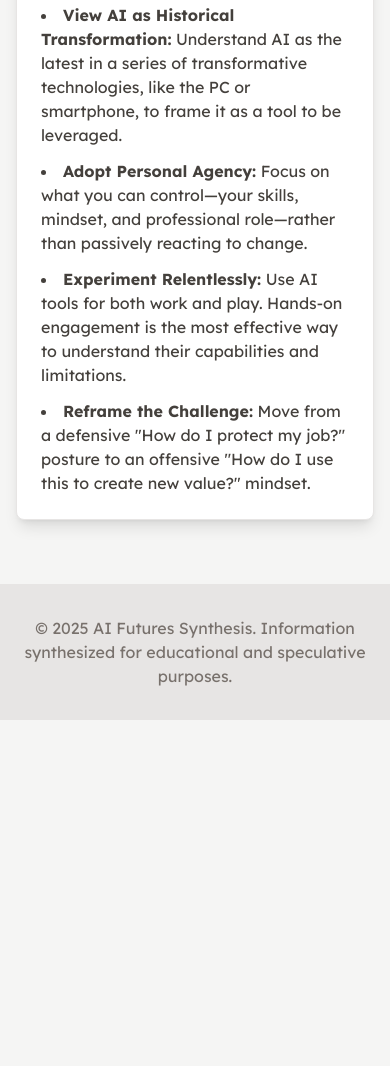
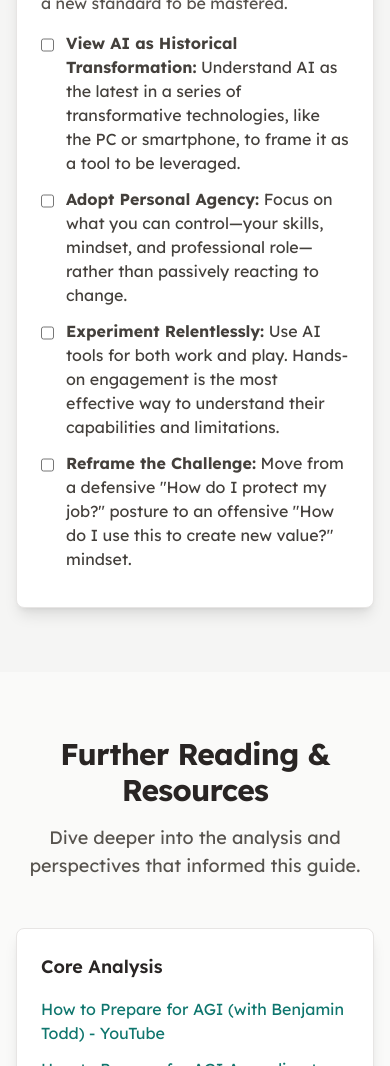
Before and after one commit to TarunKrishhnaswamy/do_ai_dream, a plain HTML site: page index.html in a window 390 px wide. Shown: the part 4104-5170 px from the top of the page. Before the commit the page ends 4824 px from the top, so only its background shows below. Drawn offline with nearby package versions, Linux system fonts and the light colour scheme.

Commit message:
Update index.html

```diff
--- a/index.html
+++ b/index.html
@@ -58,6 +58,11 @@
             opacity: 1;
             transform: translateY(0);
         }
+        /* Styles for the interactive checklist */
+        .checklist-item input:checked + label {
+            text-decoration: line-through;
+            color: #a8a29e; /* stone-400 */
+        }
     </style>
 </head>
 <body class="antialiased">
@@ -73,6 +78,7 @@
                     <a href="#timeline" class="nav-link text-stone-600 font-medium border-b-2 border-transparent hover:border-amber-500">The Race</a>
                     <a href="#acceleration" class="nav-link text-stone-600 font-medium border-b-2 border-transparent hover:border-amber-500">The Acceleration</a>
                     <a href="#prepare" class="nav-link text-stone-600 font-medium border-b-2 border-transparent hover:border-amber-500">How to Prepare</a>
+                    <a href="#resources" class="nav-link text-stone-600 font-medium border-b-2 border-transparent hover:border-amber-500">Resources</a>
                 </div>
             </div>
         </nav>
@@ -143,7 +149,7 @@
             <div class="max-w-5xl mx-auto px-4 sm:px-6 lg:px-8">
                 <div class="text-center mb-12">
                     <h2 class="text-3xl font-bold tracking-tight text-stone-800 sm:text-4xl">How an Ordinary Person Can Prepare</h2>
-                    <p class="mt-4 text-lg text-stone-600 max-w-3xl mx-auto">Synthesizing the work of analysts like Benjamin Todd and Reid Hoffman, this framework offers strategies to build resilience and adapt to a world with AGI.</p>
+                    <p class="mt-4 text-lg text-stone-600 max-w-3xl mx-auto">Synthesizing the work of analysts like Benjamin Todd and Reid Hoffman, this framework offers strategies to build resilience and adapt to a world with AGI. Check off items to track your progress.</p>
                 </div>
                 <div class="flex flex-col md:flex-row gap-8">
                     <div class="w-full md:w-1/3">
@@ -159,6 +165,34 @@
                 </div>
             </div>
         </section>
+
+        <!-- NEW: Resources Section -->
+        <section id="resources" class="py-16 sm:py-24 bg-stone-50">
+            <div class="max-w-4xl mx-auto px-4 sm:px-6 lg:px-8">
+                <div class="text-center mb-12">
+                    <h2 class="text-3xl font-bold tracking-tight text-stone-800 sm:text-4xl">Further Reading & Resources</h2>
+                    <p class="mt-4 text-lg text-stone-600">Dive deeper into the analysis and perspectives that informed this guide.</p>
+                </div>
+                <div class="grid md:grid-cols-2 gap-8">
+                    <div class="bg-white p-6 rounded-lg shadow-lg border border-stone-200">
+                        <h3 class="font-semibold text-stone-800 text-lg">Core Analysis</h3>
+                        <ul class="mt-4 space-y-3">
+                            <li><a href="https://www.youtube.com/watch?v=JA64Ft62SQE" target="_blank" rel="noopener noreferrer" class="text-teal-700 hover:text-amber-600">How to Prepare for AGI (with Benjamin Todd) - YouTube</a></li>
+                            <li><a href="https://every.to/podcast/how-to-prepare-for-agi-according-to-reid-hoffman" target="_blank" rel="noopener noreferrer" class="text-teal-700 hover:text-amber-600">How to Prepare for AGI According to Reid Hoffman - Every</a></li>
+                            <li><a href="https://www.reddit.com/r/slatestarcodex/comments/10r3i6g/how_to_prepare_for_transformative_ai/" target="_blank" rel="noopener noreferrer" class="text-teal-700 hover:text-amber-600">How to prepare for transformative AI? - Reddit</a></li>
+                        </ul>
+                    </div>
+                    <div class="bg-white p-6 rounded-lg shadow-lg border border-stone-200">
+                        <h3 class="font-semibold text-stone-800 text-lg">Referenced Videos</h3>
+                         <ul class="mt-4 space-y-3">
+                            <li><a href="https://youtu.be/5KVDDfAkRgc?feature=shared" target="_blank" rel="noopener noreferrer" class="text-teal-700 hover:text-amber-600">Do AI Dream Of Consciousness? - YouTube</a></li>
+                            <li><a href="https://youtu.be/UclrVWafRAI?si=JHsrMT2JmGUNQDhP" target="_blank" rel="noopener noreferrer" class="text-teal-700 hover:text-amber-600">The A.I. Dilemma - YouTube</a></li>
+                        </ul>
+                    </div>
+                </div>
+            </div>
+        </section>
+
     </main>
 
     <!-- Footer -->
@@ -180,8 +214,6 @@
     -->
 
     <script>
-    // This event listener ensures that the script will only run after the entire HTML document has been loaded and parsed.
-    // This is the primary safeguard against "Cannot read properties of undefined" errors.
     document.addEventListener('DOMContentLoaded', () => {
 
         // --- DATA OBJECTS ---
@@ -199,40 +231,40 @@
                 icon: '🧠',
                 description: 'Cultivate a flexible mental framework by viewing AI through a historical lens, not as an unprecedented threat but as a new standard to be mastered.',
                 points: [
-                    '<strong>View AI as Historical Transformation:</strong> Understand AI as the latest in a series of transformative technologies, like the PC or smartphone, to frame it as a tool to be leveraged.',
-                    '<strong>Adopt Personal Agency:</strong> Focus on what you can control—your skills, mindset, and professional role—rather than passively reacting to change.',
-                    '<strong>Experiment Relentlessly:</strong> Use AI tools for both work and play. Hands-on engagement is the most effective way to understand their capabilities and limitations.',
-                    '<strong>Reframe the Challenge:</strong> Move from a defensive "How do I protect my job?" posture to an offensive "How do I use this to create new value?" mindset.'
+                    { text: '<strong>View AI as Historical Transformation:</strong> Understand AI as the latest in a series of transformative technologies, like the PC or smartphone, to frame it as a tool to be leveraged.', id: 'mindset1' },
+                    { text: '<strong>Adopt Personal Agency:</strong> Focus on what you can control—your skills, mindset, and professional role—rather than passively reacting to change.', id: 'mindset2' },
+                    { text: '<strong>Experiment Relentlessly:</strong> Use AI tools for both work and play. Hands-on engagement is the most effective way to understand their capabilities and limitations.', id: 'mindset3' },
+                    { text: '<strong>Reframe the Challenge:</strong> Move from a defensive "How do I protect my job?" posture to an offensive "How do I use this to create new value?" mindset.', id: 'mindset4' }
                 ]
             },
             'Career & Skills': {
                 icon: '💼',
                 description: 'Job roles will transform, not just disappear. The key is to adapt your skills to complement AI, not compete with it.',
                 points: [
-                    '<strong>Assess Your Role\'s Proximity to AI:</strong> Determine if your work is "close to AI" (can be amplified) or "far from AI" (resistant to automation) and strategize accordingly.',
-                    '<strong>Cultivate Uniquely Human Skills:</strong> Double down on creativity, critical thinking, emotional intelligence, and complex problem-solving—areas AI cannot easily replicate.',
-                    '<strong>Practice "Information Hygiene":</strong> Develop rigorous skills to discern credible information from AI-generated misinformation to ensure sound decision-making.',
-                    '<strong>Become an AI Collaborator:</strong> Learn to master the new literacy of "prompt engineering" to effectively direct and refine AI outputs, becoming the essential human-in-the-loop.'
+                    { text: '<strong>Assess Your Role\'s Proximity to AI:</strong> Determine if your work is "close to AI" (can be amplified) or "far from AI" (resistant to automation) and strategize accordingly.', id: 'career1' },
+                    { text: '<strong>Cultivate Uniquely Human Skills:</strong> Double down on creativity, critical thinking, emotional intelligence, and complex problem-solving—areas AI cannot easily replicate.', id: 'career2' },
+                    { text: '<strong>Practice "Information Hygiene":</strong> Develop rigorous skills to discern credible information from AI-generated misinformation to ensure sound decision-making.', id: 'career3' },
+                    { text: '<strong>Become an AI Collaborator:</strong> Learn to master the new literacy of "prompt engineering" to effectively direct and refine AI outputs, becoming the essential human-in-the-loop.', id: 'career4' }
                 ]
             },
             'Financial Strategy': {
                 icon: '💰',
                 description: 'Build a robust financial position that is anti-fragile and prepared for a wide range of economic outcomes.',
                 points: [
-                    '<strong>Hedge Against Uncertainty:</strong> Maintain robust savings and diversified, long-term investments (e.g., low-cost ETFs) as a hedge against both slow and rapid transformation scenarios.',
-                    '<strong>Reduce Debt & Build Emergency Funds:</strong> A volatile transition period is likely. Lowering financial liabilities and having liquid assets provides resilience and flexibility.',
-                    '<strong>Make Small, High-Risk Bets:</strong> Consider tiny, speculative investments in the "AI value chain" (e.g., semiconductor companies) as a hedge against the possibility of a few companies capturing most of the value.',
-                    '<strong>Invest in Yourself:</strong> Your skills, knowledge, and adaptability are your most valuable assets. Prioritize spending on education and personal development.'
+                    { text: '<strong>Hedge Against Uncertainty:</strong> Maintain robust savings and diversified, long-term investments (e.g., low-cost ETFs) as a hedge against both slow and rapid transformation scenarios.', id: 'financial1' },
+                    { text: '<strong>Reduce Debt & Build Emergency Funds:</strong> A volatile transition period is likely. Lowering financial liabilities and having liquid assets provides resilience and flexibility.', id: 'financial2' },
+                    { text: '<strong>Make Small, High-Risk Bets:</strong> Consider tiny, speculative investments in the "AI value chain" (e.g., semiconductor companies) as a hedge against the possibility of a few companies capturing most of the value.', id: 'financial3' },
+                    { text: '<strong>Invest in Yourself:</strong> Your skills, knowledge, and adaptability are your most valuable assets. Prioritize spending on education and personal development.', id: 'financial4' }
                 ]
             },
             'Social & Personal Capital': {
                 icon: '🤝',
                 description: 'In a time of rapid change, your network and personal resilience become your most critical assets.',
                 points: [
-                    '<strong>Build a Strong Information Network:</strong> Actively cultivate and maintain connections with knowledgeable people to stay informed and supported as developments unfold.',
-                    '<strong>Strengthen Local Community Ties:</strong> Real-world relationships with neighbors and local groups are invaluable for mutual support during periods of social or economic volatility.',
-                    '<strong>Cultivate General Resilience:</strong> Focus on your physical and mental well-being and develop a broad, practical skill set to weather any storm.',
-                    '<strong>Nurture Deep Relationships:</strong> As digital interactions become more superficial, deep, meaningful connections with family and friends will become an even more important anchor.'
+                    { text: '<strong>Build a Strong Information Network:</strong> Actively cultivate and maintain connections with knowledgeable people to stay informed and supported as developments unfold.', id: 'social1' },
+                    { text: '<strong>Strengthen Local Community Ties:</strong> Real-world relationships with neighbors and local groups are invaluable for mutual support during periods of social or economic volatility.', id: 'social2' },
+                    { text: '<strong>Cultivate General Resilience:</strong> Focus on your physical and mental well-being and develop a broad, practical skill set to weather any storm.', id: 'social3' },
+                    { text: '<strong>Nurture Deep Relationships:</strong> As digital interactions become more superficial, deep, meaningful connections with family and friends will become an even more important anchor.', id: 'social4' }
                 ]
             }
         };
@@ -242,9 +274,9 @@
 
         function initializeTimeline() {
             const container = document.getElementById('timeline-container');
-            if (!container) return; // Exit if the container element doesn't exist
+            if (!container) return;
 
-            container.innerHTML = ''; // Clear existing content
+            container.innerHTML = '';
             timelineData.forEach(item => {
                 const div = document.createElement('div');
                 div.className = 'timeline-item relative pl-8 pb-8 cursor-pointer';
@@ -256,19 +288,43 @@
                 `;
                 div.addEventListener('click', () => {
                     const wasActive = div.classList.contains('active');
-                    // Deactivate all items first
                     document.querySelectorAll('.timeline-item').forEach(el => el.classList.remove('active'));
-                    // Activate the clicked item if it wasn't already active
                     if (!wasActive) {
                         div.classList.add('active');
                     }
                 });
                 container.appendChild(div);
             });
-            // Open the first timeline item by default
             if (container.firstChild) {
                 container.firstChild.classList.add('active');
             }
+        }
+
+        // --- NEW: Checklist related functions ---
+        let checklistState = {};
+
+        function loadChecklistState() {
+            try {
+                const savedState = localStorage.getItem('agiChecklistState');
+                checklistState = savedState ? JSON.parse(savedState) : {};
+            } catch (e) {
+                console.error("Could not load checklist state from localStorage", e);
+                checklistState = {};
+            }
+        }
+
+        function saveChecklistState() {
+            try {
+                localStorage.setItem('agiChecklistState', JSON.stringify(checklistState));
+            } catch (e) {
+                console.error("Could not save checklist state to localStorage", e);
+            }
+        }
+
+        function handleCheckboxChange(event) {
+            const { id, checked } = event.target;
+            checklistState[id] = checked;
+            saveChecklistState();
         }
 
         function initializePreparationTabs() {
@@ -276,8 +332,10 @@
             const contentContainer = document.getElementById('prepare-content');
             if (!tabsContainer || !contentContainer) return;
 
-            tabsContainer.innerHTML = ''; // Clear existing content
+            tabsContainer.innerHTML = '';
             contentContainer.innerHTML = '';
+
+            loadChecklistState(); // Load saved state
 
             Object.keys(preparationData).forEach((key, index) => {
                 const data = preparationData[key];
@@ -294,7 +352,6 @@
 
                 tabsContainer.appendChild(button);
 
-                // Activate the first tab by default
                 if (index === 0) {
                     button.classList.add('active-tab');
                     renderPrepareContent(key);
@@ -307,6 +364,18 @@
             if (!contentContainer) return;
 
             const data = preparationData[key];
+
+            // NEW: Updated to render an interactive checklist instead of a static list
+            const checklistItemsHTML = data.points.map(point => {
+                const isChecked = checklistState[point.id] ? 'checked' : '';
+                return `
+                    <div class="checklist-item flex items-start my-3">
+                        <input type="checkbox" id="${point.id}" class="mt-1 h-5 w-5 rounded border-gray-300 text-teal-600 focus:ring-teal-500" ${isChecked}>
+                        <label for="${point.id}" class="ml-3 text-stone-700 transition-colors">${point.text}</label>
+                    </div>
+                `;
+            }).join('');
+
             contentContainer.innerHTML = `
                 <div class="bg-white p-6 rounded-lg shadow-lg border border-stone-200 h-full">
                     <h3 class="text-2xl font-bold text-stone-800 flex items-center">
@@ -314,11 +383,19 @@
                         <span>${key}</span>
                     </h3>
                     <p class="mt-2 text-stone-600">${data.description}</p>
-                    <ul class="mt-4 space-y-3 list-disc list-inside text-stone-700">
-                        ${data.points.map(p => `<li>${p}</li>`).join('')}
-                    </ul>
+                    <div class="mt-4">
+                        ${checklistItemsHTML}
+                    </div>
                 </div>
             `;
+
+            // Add event listeners to the new checkboxes
+            data.points.forEach(point => {
+                const checkbox = document.getElementById(point.id);
+                if(checkbox) {
+                    checkbox.addEventListener('change', handleCheckboxChange);
+                }
+            });
         }
 
         function initializeChart() {
```
